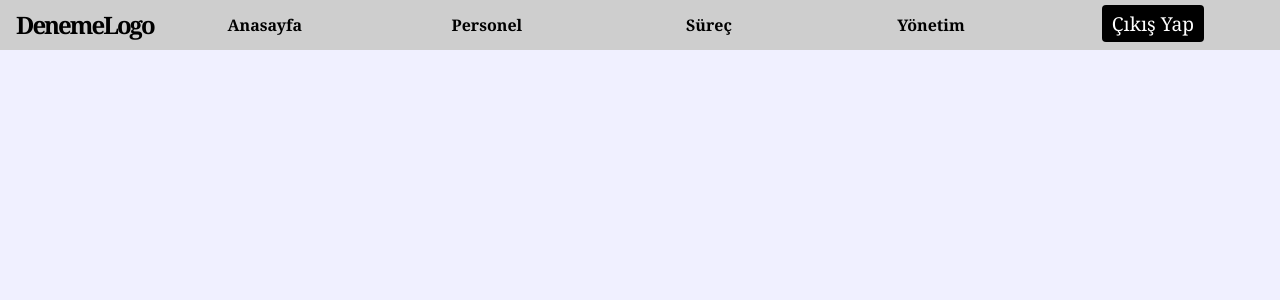
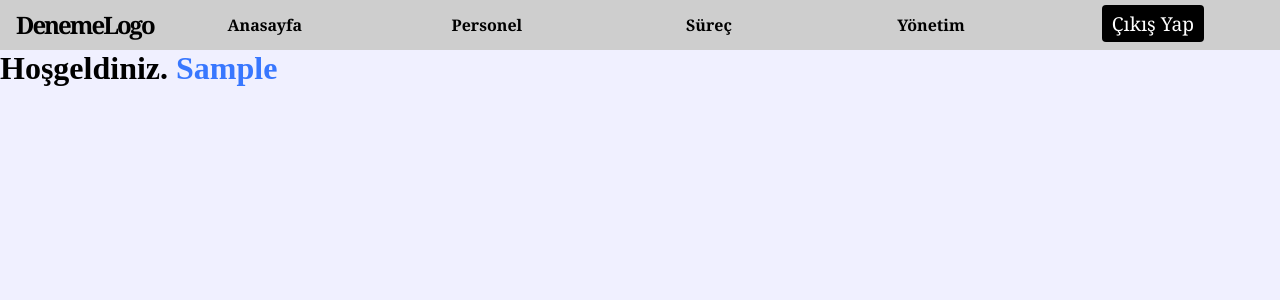
Before and after one commit to furkanpekercom/login-proje-kullanici-gorev, a React (Create React App) app: page / in a window 1280 px wide. Both pictures are taken after typing "Sample", "name@example.com", "Sample123" into the empty fields and a click on the button "Giriş". Shown: the top 300 px of the page. Built offline with nearby package versions, Linux system fonts and the light colour scheme.

Commit message:
personel hoşgeldniz

```diff
--- a/src/Components/Personel.js
+++ b/src/Components/Personel.js
@@ -5,11 +5,15 @@ import {logout, selectUser} from "../features/userSlice";
 import Navbar from "./Navbar/Navbar"
 
 const Personel = () => {
+    const user = useSelector(selectUser);
+
 
   return (
     <div className="personel">
       <Navbar/>
-
+      <h1>
+        Hoşgeldiniz. <span className="user_name">{user.name}</span>
+      </h1>
     </div>
   );
 
```
